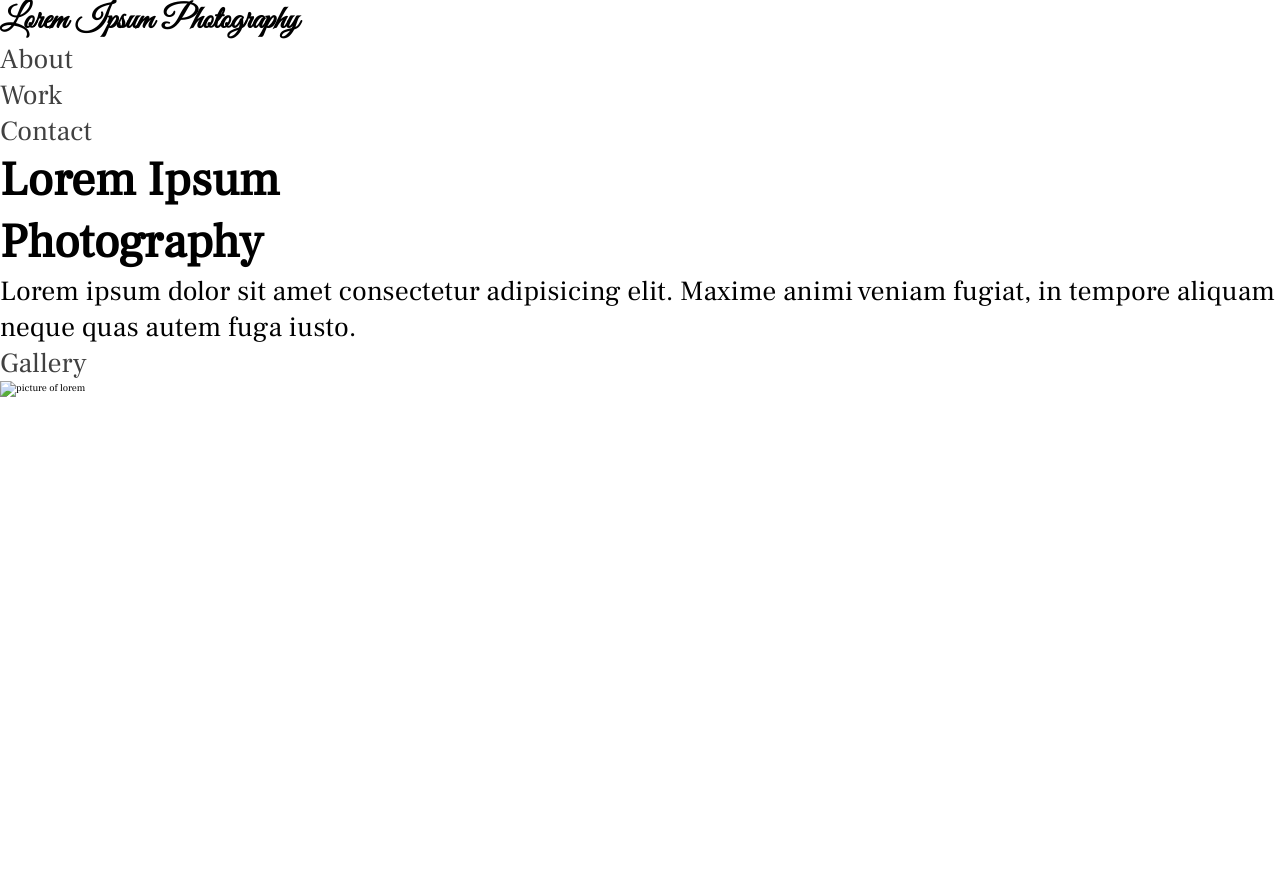
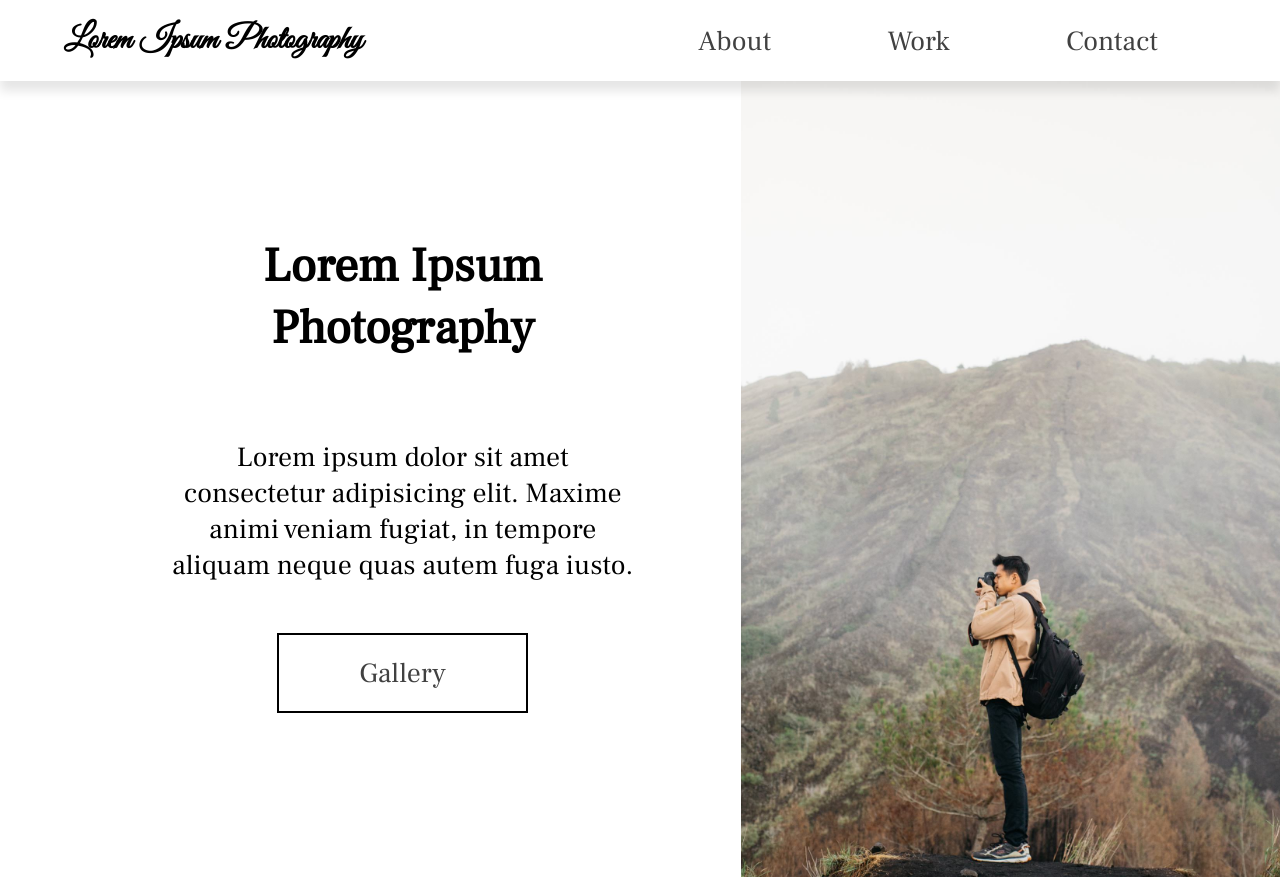
Before and after one commit to ReynoldsWJ55/Lorem-Ipsum-Photography, a plain HTML site: page index.html in a window 1280 px wide. Before the commit the page ends 800 px from the top, so only its background shows below. Drawn offline with Linux system fonts and the light colour scheme.

Commit message:
styled hero

```diff
--- a/index.html
+++ b/index.html
@@ -24,13 +24,13 @@
     </header>
     <main>
         <section class="hero">
-            <div class="div hero-introduction">
+            <div class="hero-introduction flex">
                 <h2>Lorem Ipsum <br>Photography</h2>
                 <p>Lorem ipsum dolor sit amet consectetur adipisicing elit. Maxime animi veniam fugiat, in tempore aliquam neque quas autem fuga iusto.</p>
                 <a href="#gallery">Gallery</a>
             </div>
             <div class="hero-images">
-                <img hero="lorem" src="/img/lorem.jpeg" alt="picture of lorem">
+                <img class="hero-lorem" src="/img/lorem-ipsum.jpeg" alt="picture of lorem">
             </div>
         </section>
     </main>
--- a/style.css
+++ b/style.css
@@ -1,6 +1,6 @@
 /* Global Stlyes */
 
-*{
+* {
   margin: 0;
   padding: 0;
   box-sizing: border-box;
@@ -21,7 +21,6 @@
   src: url(/fonts/Great_Vibes/GreatVibes-Regular.ttf);
 }
 
-
 html {
   font-size: 62.5%;
   --header1: calc(2rem + 1vw);
@@ -37,6 +36,7 @@ html {
 
 h1 {
   font-size: var(--header1);
+  font-family: "vibes";
 }
 
 h2 {
@@ -64,21 +64,89 @@ ul {
   list-style: none;
 }
 
-li, button, label, input, a {
+li,
+button,
+label,
+input,
+a {
   font-size: var(--text);
 }
 
-.flex{
+.flex {
   display: flex;
   flex-direction: column;
   align-items: center;
   justify-content: center;
 }
 
-body{
+body {
   font-family: "frank_ruhl", sans-serif;
 }
 
-h1{
+h1 {
   font-family: "vibes", sans-serif;
 }
+
+/* nav section */
+
+.main-head {
+  min-height: 7vh;
+  box-shadow: 0px 10px 10px rgba(0, 0, 0, 0.1);
+  z-index: 2;
+  position: relative;
+}
+
+nav {
+  width: 90%;
+  margin: auto;
+  display: flex;
+  align-items: center;
+  padding: 2rem 0rem;
+}
+
+#logo {
+  flex: 1 1 20rem;
+}
+
+.nav-links {
+  display: flex;
+  justify-content: space-around;
+  flex: 1 1 20rem;
+}
+
+.hero {
+  min-height: 93vh;
+  width: 95%;
+  margin: 0 0 0 auto;
+  display: flex;
+  flex-wrap: wrap;
+}
+
+.hero-introduction {
+  flex: 2 1 40rem;
+  text-align: center;
+}
+
+.hero-introduction p {
+  padding: 5rem 10rem;
+}
+
+.hero-introduction h2 {
+  padding: 3rem;
+}
+
+.hero-introduction a {
+  padding: 2rem 8rem;
+  border: 2px solid black;
+  margin-bottom: 4rem;
+}
+
+.hero-images {
+  flex: 1 1 40rem;
+}
+
+.hero-lorem {
+  width: 100%;
+  height: 100%;
+  object-fit: cover;
+}
```
